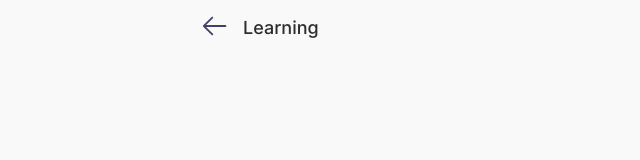
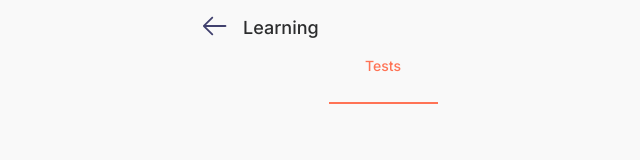
Before and after one commit to Tciganskybaron/beglarian-fabrics-test, a Next.js app: page /learning in a window 1280 px wide. Shown: the top 160 px of the page, without its empty margins (257-897 px from the left). Built offline with nearby package versions, Linux system fonts and the light colour scheme.

Commit message:
TabSwitcher

```diff
--- a/src/app/globals.css
+++ b/src/app/globals.css
@@ -2,7 +2,7 @@
   --background: #f9f9f9;
   --purple: #6b2abc;
   --contrast: #ff7355;
-  --contrast-secondary: #ff7355;
+  --contrast-secondary: #ffe3dd;
   --text-primary: #2c2d2e;
   --text-tertiary: #000000;
   --text-secondary: #87898f;
--- /dev/null
+++ b/src/features/layout/ui/TabSwitcher/TabSwitcher.module.css
@@ -0,0 +1,13 @@
+.tab {
+  width: 109px;
+  height: 48px;
+  border-bottom: 2px solid var(--contrast);
+}
+
+.text {
+  color: var(--contrast);
+  font-weight: 500;
+  font-size: 14px;
+  line-height: 143%;
+  text-align: center;
+}
--- /dev/null
+++ b/src/features/layout/ui/TabSwitcher/TabSwitcher.tsx
@@ -0,0 +1,10 @@
+import text from '@/shared/constants/text';
+import styles from './TabSwitcher.module.css';
+
+export const TabSwitcher = () => {
+  return (
+    <div className={styles.tab}>
+      <div className={styles.text}>{text.TESTS}</div>
+    </div>
+  );
+};
--- /dev/null
+++ b/src/features/layout/ui/index.ts
@@ -0,0 +1 @@
+export { TabSwitcher } from './TabSwitcher/TabSwitcher';
--- a/src/pages/LearningPage/LearningPage.module.css
+++ b/src/pages/LearningPage/LearningPage.module.css
@@ -0,0 +1,4 @@
+.tabBox {
+  display: flex;
+  justify-content: center;
+}
--- a/src/pages/LearningPage/LearningPage.tsx
+++ b/src/pages/LearningPage/LearningPage.tsx
@@ -1,11 +1,15 @@
-// import styles from './LearningPage.module.css';
+import styles from './LearningPage.module.css';
 
-import { HeaderLearning } from '@/widgets/header';
+import { TabSwitcher } from '@/features/layout/ui';
+import { HeaderLearning } from '@/widgets/layout/ui';
 
 export const LearningPage = () => {
   return (
     <div>
       <HeaderLearning />
+      <div className={styles.tabBox}>
+        <TabSwitcher />
+      </div>
     </div>
   );
 };
--- a/src/shared/constants/text.ts
+++ b/src/shared/constants/text.ts
@@ -1,5 +1,6 @@
 const text = {
   LEARNING: 'Learning',
+  TESTS: 'Tests',
 };
 
 export default text;
```
Also changed, not shown: src/widgets/layout/ui/HeaderLearning/HeaderLearning.module.css (renamed from src/widgets/header/HeaderLearning/HeaderLearning.module.css), src/widgets/layout/ui/HeaderLearning/HeaderLearning.tsx (renamed from src/widgets/header/HeaderLearning/HeaderLearning.tsx), src/widgets/layout/ui/HeaderMain/HeaderMain.module.css (added), src/widgets/layout/ui/HeaderMain/HeaderMain.tsx (renamed from src/widgets/header/HeaderMain/HeaderMain.tsx), src/widgets/layout/ui/index.ts (renamed from src/widgets/header/index.ts).
